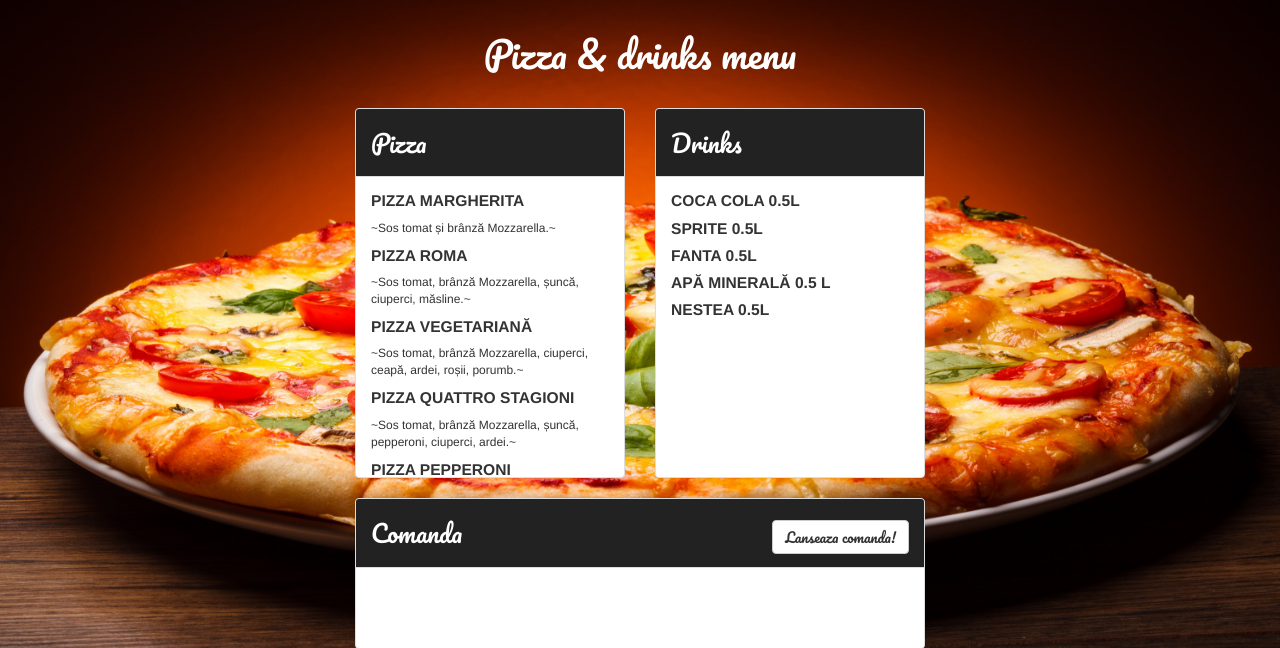
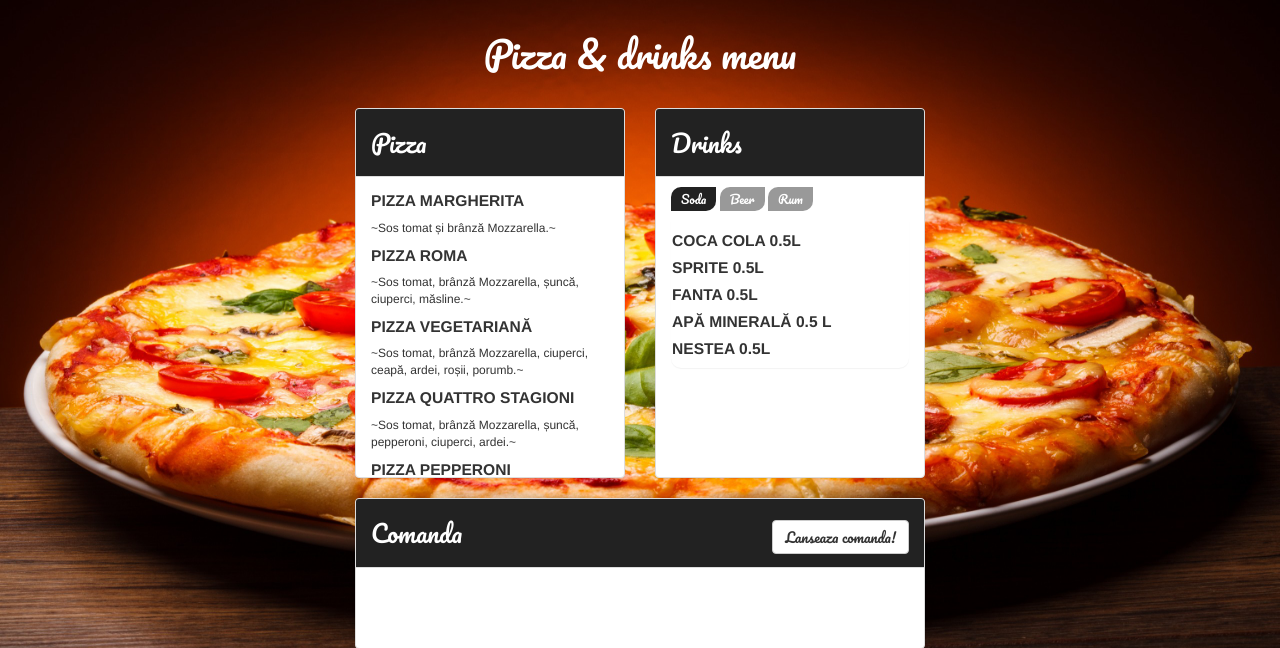
Before and after one commit to mihaistuparu8/Restaurant-Menu, a PHP site: page /menu.html in a window 1280 px wide. Shown: the top 648 px of the page. Run offline with PHP 8.4, Linux system fonts and the light colour scheme; some libraries are stand-ins or nearby versions.

Commit message:
Adding types for drinks as soda,beer and rum

```diff
--- a/css/styles.css
+++ b/css/styles.css
@@ -74,3 +74,40 @@ h4 {
 .badge {
 	display:none;
 }
+
+.antet ul li {
+	list-style-type: none;
+	display: inline-block;
+	background: #999;
+	margin-top:-20px;
+	padding: 3px 10px;
+	border-radius: 10px 0 10px 0;
+	color: #fff;
+	font-weight: 200;
+	cursor:pointer;
+	font-family: 'Pacifico', cursive;
+}
+
+.antet ul li:hover {
+	color: #fff;
+	background: #666;
+}
+
+.antet ul li.active {
+	color:#fff;
+	background: #222;
+}
+
+.tab-panels .panel {
+	display:none;
+	background: #fff;
+	padding-top:10px;
+	border-radius:0 0 10px 10px;
+}
+
+.tab-panels .panel.active {
+	display:block;
+}
+.tabs {
+	margin-left:-40px;
+}
--- a/js/script.js
+++ b/js/script.js
@@ -13,6 +13,22 @@ $('.mancare').on('mouseleave', function() {
 	$('#'+imagineId).hide(100);
 	$(this).find('span').hide();
 });
+//pentru categoriile de bauturi
+$('.tab-panels .tabs li').on('click', function() { //cauta li in clasa .tabs
+	var panel = $(this).closest('.tab-panels'); //verifica panel-ul in care se afla
+	panel.find('.tabs li.active').removeClass('active'); //scoate clasa active
+	$(this).addClass('active'); //adauga active pe cel pe care am dat click
+	var panelShow = $(this).attr('rel'); //afla panel-ul pe care am dat click
+
+	panel.find('.panel.active').slideUp(300, showNextPanel); //ascunde pe cel curent
+
+	 function showNextPanel() { //arata urmatorul panel
+		$(this).removeClass('active'); //sterge clasa active
+		$('#'+panelShow).slideDown(300 , function() { //arata panel-ul
+			$(this).addClass('active'); //adauga clasa activa
+		});
+	}
+});
 
 $('.mancare').on('click', function() {  //?????
 	var titlu = $(this).children('h4');
@@ -21,17 +37,14 @@ $('.mancare').on('click', function() {  //?????
 
 $('.co').find('ul').delegate('#butonx', 'click', function(e) {
 	var remove = $(e.target).closest('li');
-	$(remove).remove();
+	remove.remove();
 	$('.co').find('ul').append('<li id="comanda"></li>');
 });
 
 
-
-
-
 $('.btn').on('click', function() {  //?????
 	var string = $('#comanda').find('li');
-		var numar = $(string).children('span');
+		var numar = string.children('span');
 		//var thenum = thestring.replace( /^\D+/g, '');
         alert(numar);
 
--- a/menu.html
+++ b/menu.html
@@ -60,6 +60,18 @@
 				<div class="panel panel-default">
 					<div class="panel-heading"><h3 class="subtitlu">Drinks</h3></div>
 					<div class="bo panel-body">
+
+
+
+						<div class="tab-panels">
+							<div class="antet">
+								<ul class="tabs">
+									<li rel="Soda" class="active">Soda</li>
+									<li rel="Beer">Beer</li>
+									<li rel="Rum">Rum</li>
+								</ul>
+							</div>
+							<div id="Soda" class="panel active">
 								<ul class="drinks">
 									<li class="mancare" data-li="produs6">
 										<h4>COCA COLA 0.5L <span class="badge">5 lei</span> </h4>
@@ -78,6 +90,35 @@
 									</li>
 								</ul>
 							</div>
+							<div id="Beer" class="panel">
+								<ul class="drinks">
+									<li class="mancare" data-li="produs11">
+										<h4>BERE URSUS 0.5L <span class="badge">5 lei</span> </h4>
+									</li>
+									<li class="mancare" data-li="produs12">
+										<h4>BERE URSUS FATA ALCOOL 0.5L <span class="badge">6 lei</span> </h4>
+									</li>
+									<li class="mancare" data-li="produs13">
+										<h4>BERE TUBORG 0.5L <span class="badge">5.50 lei</span> </h4>
+									</li>
+									<li class="mancare" data-li="produs14">
+										<h4>BERE CALSBERG 0.5 L <span class="badge">6.50 lei</span> </h4>
+									</li>
+								</ul>
+							</div>
+							<div id="Rum" class="panel">
+								<ul class="drinks">
+									<li class="mancare" data-li="produs15">
+										<h4>APPLETON Estate <span class="badge">1700 lei</span> </h4>
+									</li>
+									<li class="mancare" data-li="produs16">
+										<h4>ZAYA GRAN RESERVA <span class="badge">1150 lei</span> </h4>
+									</li>
+								</ul>
+							</div>
+						</div><!--tab panels  -->
+
+					</div>
 				</div>
 			</div>
 			<div class="col-xs-6 col-md-3">
@@ -87,6 +128,12 @@
 					<img id="produs8" src="img/Fanta.jpg" class="imagine" alt="...">
 					<img id="produs9" src="img/Apam.jpg" class="imagine" alt="...">
 					<img id="produs10" src="img/Nestea.jpg" class="imagine" alt="...">
+					<img id="produs11" src="img/Bereursus.jpg" class="imagine" alt="...">
+					<img id="produs12" src="img/Faraalcool.jpg" class="imagine" alt="...">
+					<img id="produs13" src="img/tuborg.jpg" class="imagine" alt="...">
+					<img id="produs14" src="img/calsberg.jpg" class="imagine" alt="...">
+					<img id="produs15" src="img/zappleton.jpg" class="imagine" alt="...">
+					<img id="produs16" src="img/zaya.jpg" class="imagine" alt="...">
 				</div>
 			</div>
 		</div> <!-- row -->
```
Also changed, not shown: img/Bereursus.jpg (added), img/Faraalcool.jpg (added), img/calsberg.jpg (added), img/tuborg.jpg (added), img/zappleton.jpg (added), img/zaya.jpg (added). Lines whose indentation alone changed are shown as unchanged.
